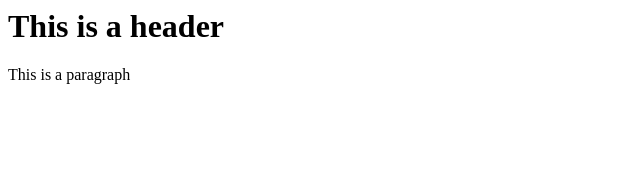
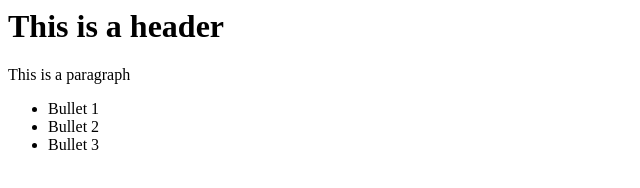
Before and after one commit to kthor13/kthor13.github.io, a plain HTML site: page index.html in a window 1280 px wide. Shown: the whole page, without its empty margins (0-640 px from the left). Drawn offline with Linux system fonts and the light colour scheme.

Commit message:
Add bulleted list and css files

```diff
--- a/index.html
+++ b/index.html
@@ -6,5 +6,12 @@
     <body>
         <h1>This is a header</h1>
         <p>This is a paragraph</p>
+
+        <ul>
+            <li>Bullet 1</li>
+            <li>Bullet 2</li>
+            <li>Bullet 3</li>
+        </ul>
+
     </body>
 </html>
```
